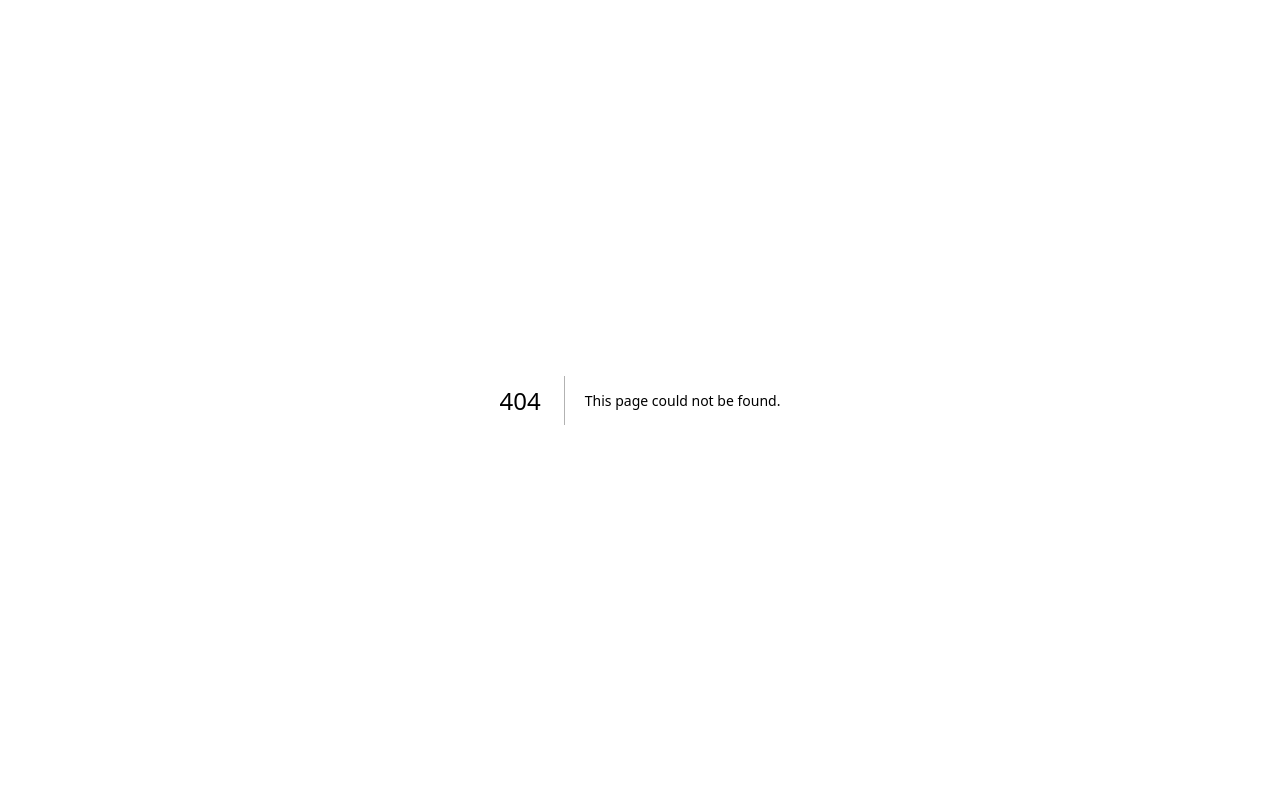
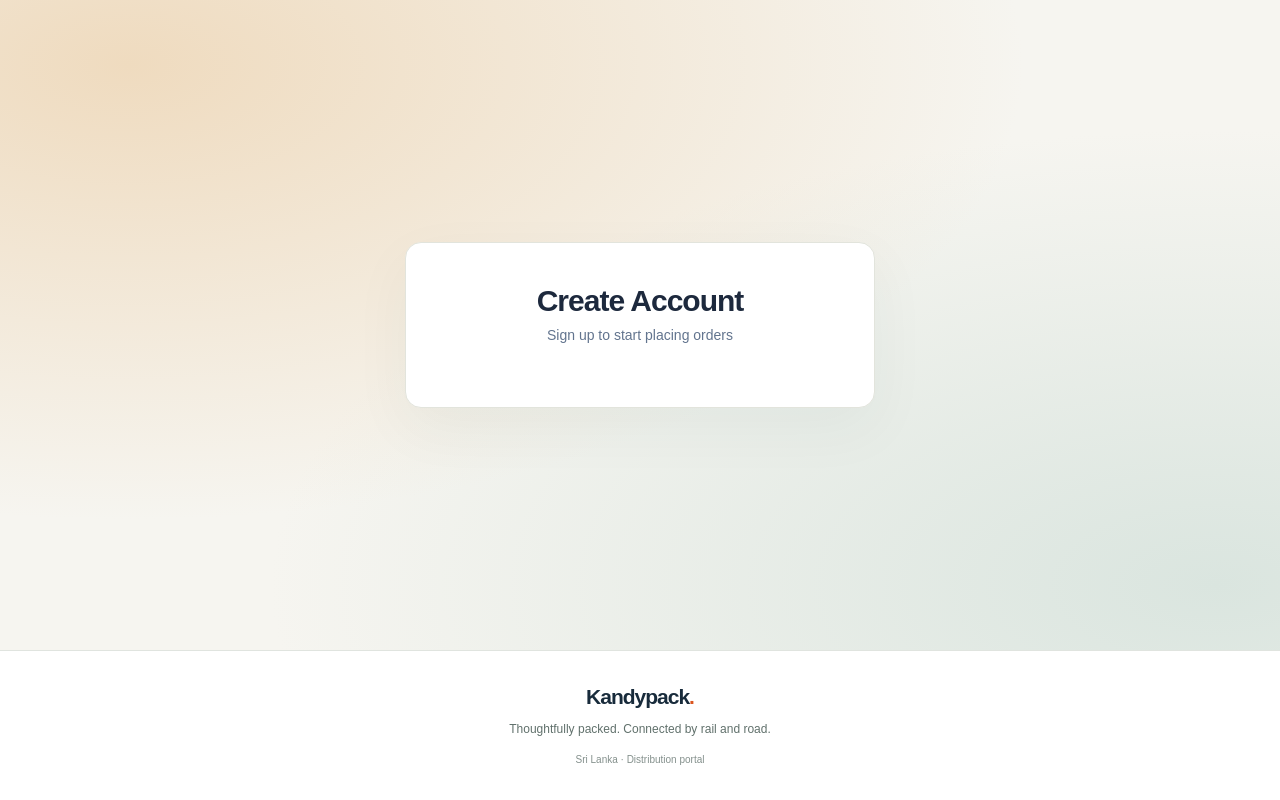
Before and after one commit to Database-Project-G21/Kandy_Pack_Rail_Road_Logistic_System, a Next.js app in the folder kandypack-frontend/: page /signup in a window 1280 px wide. Before the commit this address had no page. Shown: the top 800 px of the page. Built offline with nearby package versions, Linux system fonts and the light colour scheme.

Commit message:
Create signup page layout

```diff
--- /dev/null
+++ b/kandypack-frontend/app/signup/page.tsx
@@ -0,0 +1,19 @@
+"use client";
+
+export default function Signup() {
+  return (
+    <div className="auth-shell">
+      <div className="auth-panel">
+        <div className="mb-6 text-center">
+          <h1 className="text-2xl font-bold text-slate-800">
+            Create Account
+          </h1>
+
+          <p className="text-sm text-slate-500 mt-1">
+            Sign up to start placing orders
+          </p>
+        </div>
+      </div>
+    </div>
+  );
+}
```
